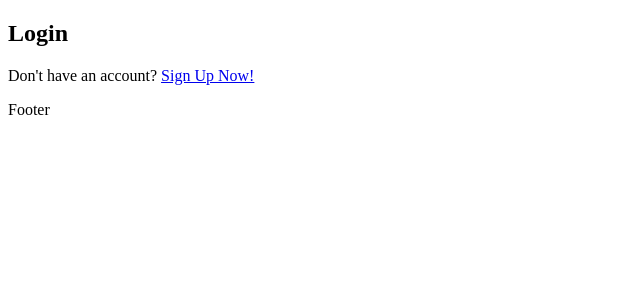
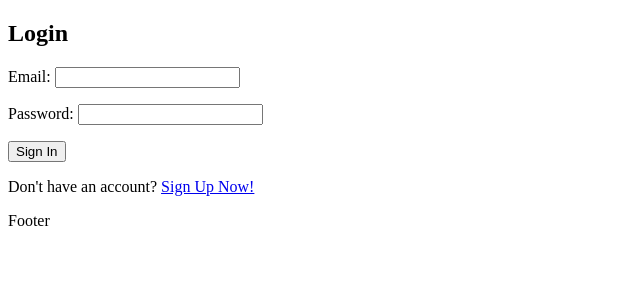
Before and after one commit to I-AGBLE/estoket_pro, a Django app: page / in a window 1280 px wide. Shown: the part 26-326 px from the top of the page, without its empty margins (0-640 px from the left). Run offline with Django 5.2, Linux system fonts and the light colour scheme.

Commit message:
sign up and sign in functions created

```diff
--- a/app_users/Templates/index.html
+++ b/app_users/Templates/index.html
@@ -6,8 +6,10 @@
 
 <h2>Login</h2>
 <form method="POST">
+  {% csrf_token %} {{ login_form.as_p }}
+  <button type="submit">Sign In</button>
+</form>
 
-</form>
 
 <p>Don't have an account? <a href="{% url 'app_users:signup' %}">Sign Up Now!</a></p>
 
--- a/app_users/forms.py
+++ b/app_users/forms.py
@@ -2,23 +2,37 @@ from django import forms
 from django.contrib.auth.forms import UserCreationForm
 from .models import CustomUser
 
+
 class CustomUserCreationForm(UserCreationForm):
     about = forms.CharField(
-        required=False,
-        widget=forms.Textarea(attrs={'rows':3}),
-        label='About You'
+        required=False, widget=forms.Textarea(attrs={"rows": 3}), label="About You"
     )
-    avatar = forms.ImageField(required=False, label='Profile Image')
+    avatar = forms.ImageField(required=False, label="Profile Image")
 
     class Meta:
         model = CustomUser
-        fields = ('first_name', 'last_name', 'email', 'user_type', 'about', 'avatar', 'password1', 'password2')
+        fields = (
+            "first_name",
+            "last_name",
+            "email",
+            "user_type",
+            "about",
+            "avatar",
+            "password1",
+            "password2",
+        )
 
         labels = {
-            'first_name': 'First Name',
-            'last_name': 'Last Name',
-            'email': 'Email',
-            'user_type': 'User Type',
-            'password1': 'Password',
-            'password2': 'Confirm Password',
+            "first_name": "First Name",
+            "last_name": "Last Name",
+            "email": "Email",
+            "user_type": "User Type",
+            "password1": "Password",
+            "password2": "Confirm Password",
         }
+
+
+
+class LoginForm(forms.Form):
+    email = forms.EmailField(label='Email')
+    password = forms.CharField(widget=forms.PasswordInput)
--- a/app_users/urls.py
+++ b/app_users/urls.py
@@ -1,9 +1,9 @@
 from django.urls import path
-from .views import signup_view, index
+from .views import signup_view, login_view
 
 
 app_name = 'app_users'
 urlpatterns = [
-    path('', index, name='index'),
+    path('', login_view, name='index'),
     path('signup/', signup_view, name='signup'),
 ]
--- a/app_users/views.py
+++ b/app_users/views.py
@@ -1,6 +1,10 @@
 from django.shortcuts import render, redirect
 from django.contrib.auth import login
-from .forms import CustomUserCreationForm
+from .forms import CustomUserCreationForm, LoginForm
+from django.contrib.auth import get_user_model
+
+
+User = get_user_model()
 
 
 # ------------------------------------------- Sign Up View For User Registration -------------------------------------------
@@ -10,7 +14,7 @@ def signup_view(request):
         if signup_form.is_valid():
             user = signup_form.save()
             login(request, user)
-            return redirect('home')
+            return redirect('app_users:index')
     else:
         signup_form = CustomUserCreationForm()
     return render(request, 'signup.html', {'signup_form': signup_form})
@@ -19,5 +23,23 @@ def signup_view(request):
 
 
 # ------------------------------------------- Sign In View For User Registration -------------------------------------------
-def index(request):
-    return render(request, 'index.html')
+def login_view(request):
+    login_form = LoginForm()
+
+    if request.method == 'POST':
+        login_form = LoginForm(request.POST)
+        if login_form.is_valid():
+            email = login_form.cleaned_data['email']
+            password = login_form.cleaned_data['password']
+
+            try:
+                user = User.objects.get(email=email)
+                if user.check_password(password):
+                    login(request, user)
+                    return redirect('app_users:index')  # change if needed
+                else:
+                    login_form.add_error(None, "Invalid password")
+            except User.DoesNotExist:
+                login_form.add_error(None, "User with this email does not exist")
+
+    return render(request, 'index.html', {'login_form': login_form})
```
Also changed, not shown: README.md, db.sqlite3, media/avatars/profile.png (added), media/avatars/profile_LEg6UtV.png (added), media/avatars/profile_TNYyNOk.png (added), 1 other file.
